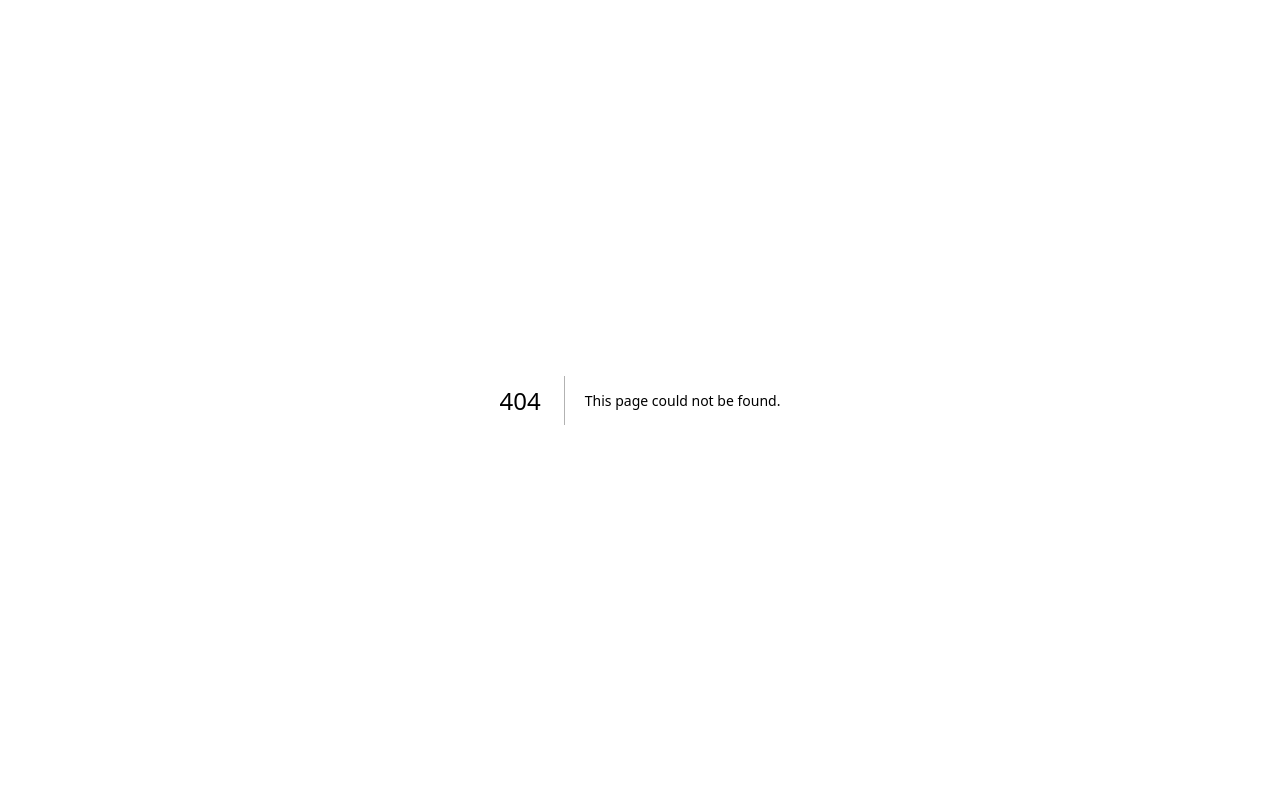
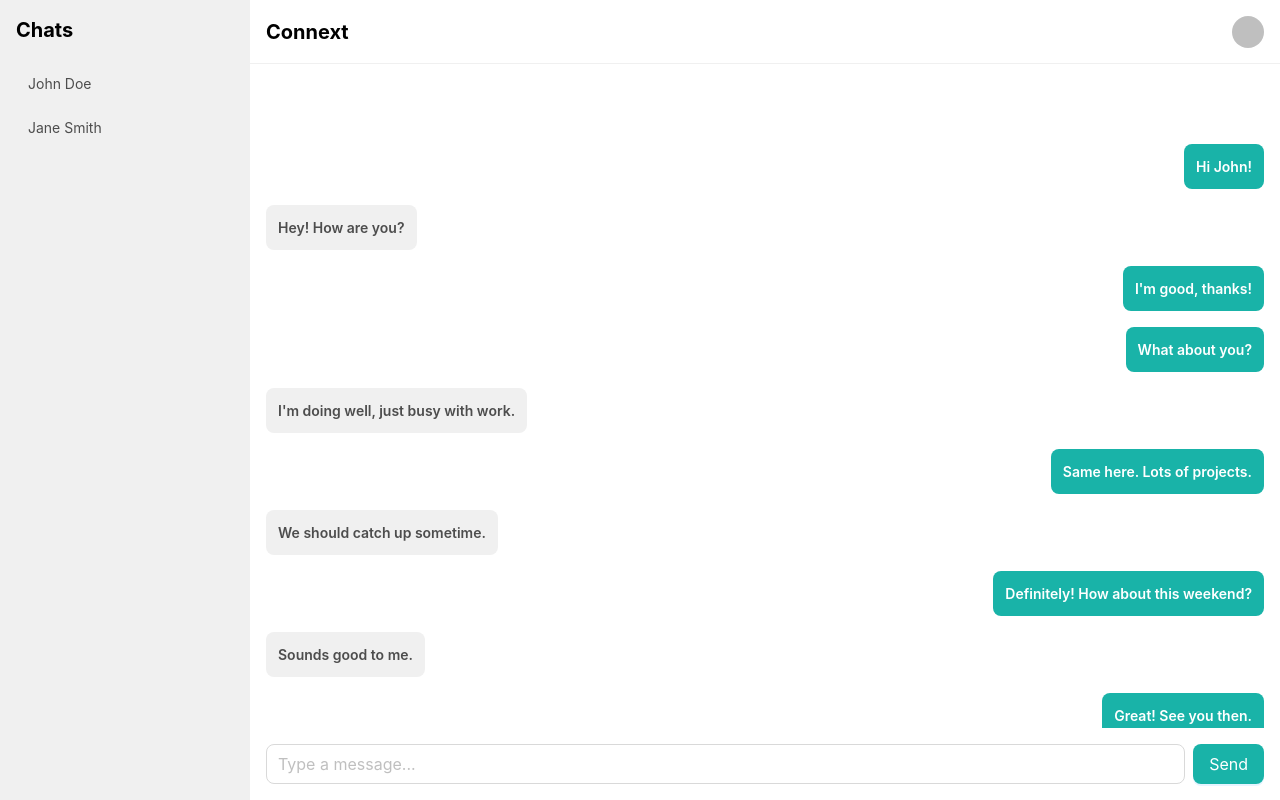
Before and after one commit to namanhpham/ConnextFE, a Next.js app: page /users/1 in a window 1280 px wide. Before the commit this address had no page. Built offline with nearby package versions, Linux system fonts and the light colour scheme.

Commit message:
theme done

```diff
--- a/app/layout.tsx
+++ b/app/layout.tsx
@@ -15,11 +15,11 @@ const theme = {
   components: {
     Button: {
       colorPrimary: '#19b3a8',
-      colorSecondary: '#F5F5F5',
+      colorSecondary: '#F0F0F0',
     },
     Menu: {
-      colorPrimary: '#FFFFFF',
-      colorSecondary: '#F4C7C3',
+      colorPrimary: '#19b3a8',
+      colorSecondary: '#F0F0F0',
     }
   },
 };
--- /dev/null
+++ b/app/users/[id]/page.tsx
@@ -0,0 +1,69 @@
+"use client";
+
+import React from "react";
+import { messages, users } from "../mockData";
+import { Input, Button, Row, Col } from "antd";
+
+const UserPage = ({ params }: { params: { id: string } }) => {
+  const { id } = params;
+
+  const user = users.find((user) => user.id === id);
+  const chatMessages = messages[id] || []; // No more TypeScript error here
+
+  if (!user) {
+    return <div className="p-8 text-center text-gray-500">User not found.</div>;
+  }
+
+  return (
+    <div className="h-full flex flex-col">
+      {/* Chat Header */}
+      <div className="bg-primary text-light p-4 shadow-md flex justify-between items-center">
+        <h2 className="text-lg font-bold text-text">{user.name}</h2>
+        <div className="flex space-x-4">
+          <Button type="text" className="text-light hover:text-highlight">
+            Search
+          </Button>
+          <Button type="text" className="text-light hover:text-highlight">
+            Options
+          </Button>
+        </div>
+      </div>
+
+      {/* Chat Messages */}
+      <div className="flex-1 overflow-y-auto p-4 bg-primary space-y-4">
+        {chatMessages.map((message) => (
+          <Row
+            key={message.id}
+            justify={message.sender === "current" ? "end" : "start"}
+          >
+            <Col>
+              <div
+                className={`font-semibold ${
+                  message.sender === "current"
+                    ? "bg-secondary text-light"
+                    : "bg-accent text-textGray"
+                } p-3 rounded-lg max-w-xs`}
+              >
+                {message.text}
+              </div>
+            </Col>
+          </Row>
+        ))}
+      </div>
+
+      {/* Message Input */}
+      <div className="bg-primary p-4 flex items-center space-x-2">
+        <Input
+          placeholder="Type a message..."
+          className="flex-1"
+          size="large"
+        />
+        <Button type="primary" size="large">
+          Send
+        </Button>
+      </div>
+    </div>
+  );
+};
+
+export default UserPage;
--- a/app/users/layout.tsx
+++ b/app/users/layout.tsx
@@ -1,13 +1,15 @@
-'use client';
+// layout.tsx
+"use client";
 
 import React, { useState } from "react";
-import { ReactNode } from "react";
 import { Layout, Menu, Drawer, Button, Avatar, Dropdown } from "antd";
 import { MenuOutlined } from "@ant-design/icons";
+import Link from "next/link";
+import { users } from "./mockData";
 
 const { Header, Sider, Content } = Layout;
 
-const UsersLayout = ({ children }: { children: ReactNode }) => {
+const UsersLayout = ({ children }: { children: React.ReactNode }) => {
   const [isDrawerOpen, setIsDrawerOpen] = useState(false);
 
   const userMenu = (
@@ -18,23 +20,18 @@ const UsersLayout = ({ children }: { children: ReactNode }) => {
   );
 
   return (
-    <Layout className="h-screen text-black ">
+    <Layout className="h-screen text-black">
       {/* Sidebar for larger screens */}
-      <Sider
-        breakpoint="md"
-        collapsedWidth="0"
-        className="bg-accent hidden md:block"
-        width={250}
-      >
-        <div className="text-text text-xl font-bold p-4">Chats</div>
+      <Sider breakpoint="md" collapsedWidth="0" className="bg-accent hidden md:block" width={250}>
+        <div className="text-xl font-bold p-4">Chats</div>
         <Menu
-            theme="dark"
-            mode="inline"
-            className="bg-primary text-text"
-          items={[
-            { key: "1", label: <span className="text-text">John Doe</span> },
-            { key: "2", label: <span className="text-text">Jane Smith</span> },
-          ]}
+          theme="dark"
+          mode="inline"
+          className="bg-accent"
+          items={users.map((user) => ({
+            key: user.id,
+            label: <Link href={`/users/${user.id}`}><span className="text-textGray">{user.name}</span></Link>,
+          }))}
         />
       </Sider>
 
@@ -49,25 +46,25 @@ const UsersLayout = ({ children }: { children: ReactNode }) => {
         <Menu
           theme="light"
           mode="inline"
-          className="bg-white text-text"
-          items={[
-            { key: "1", label: "John Doe" },
-            { key: "2", label: "Jane Smith" },
-          ]}
+          items={users.map((user) => ({
+            key: user.id,
+            label: <Link href={`/users/${user.id}`}><span className="text-textGray font-semibold">{user.name}</span></Link>,
+          }))}
         />
       </Drawer>
+
       {/* Main Layout */}
       <Layout>
         {/* Header */}
-        <Header className="bg-primary text-white flex items-center justify-between p-4">
+        <Header className="bg-primary text-white flex items-center justify-between p-4 border-b border-accent">
           <Button
             type="text"
             icon={<MenuOutlined />}
             className="text-white md:hidden"
             onClick={() => setIsDrawerOpen(true)}
           />
-          <h1 className="text-xl font-bold">Connext</h1>
-          <Dropdown overlay={userMenu} trigger={['click']}>
+          <h1 className="text-xl font-bold text-black">Connext</h1>
+          <Dropdown overlay={userMenu} trigger={["click"]}>
             <Avatar className="cursor-pointer" />
           </Dropdown>
         </Header>
--- /dev/null
+++ b/app/users/mockData.ts
@@ -0,0 +1,32 @@
+// mockData.ts
+export const users = [
+  { id: "1", name: "John Doe" },
+  { id: "2", name: "Jane Smith" },
+];
+
+export const messages: { [key: string]: { id: number; text: string; sender: string }[] } = {
+  "1": [
+    { id: 1, text: "Hi John!", sender: "current" },
+    { id: 2, text: "Hey! How are you?", sender: "other" },
+    { id: 3, text: "I'm good, thanks!", sender: "current" },
+    { id: 4, text: "What about you?", sender: "current" },
+    { id: 5, text: "I'm doing well, just busy with work.", sender: "other" },
+    { id: 6, text: "Same here. Lots of projects.", sender: "current" },
+    { id: 7, text: "We should catch up sometime.", sender: "other" },
+    { id: 8, text: "Definitely! How about this weekend?", sender: "current" },
+    { id: 9, text: "Sounds good to me.", sender: "other" },
+    { id: 10, text: "Great! See you then.", sender: "current" },
+  ],
+  "2": [
+    { id: 1, text: "Hello Jane!", sender: "current" },
+    { id: 2, text: "Hi! Long time no see!", sender: "other" },
+    { id: 3, text: "Yeah, it's been a while.", sender: "current" },
+    { id: 4, text: "How have you been?", sender: "current" },
+    { id: 5, text: "I've been good, just busy with life.", sender: "other" },
+    { id: 6, text: "I hear you. Same here.", sender: "current" },
+    { id: 7, text: "We should meet up soon.", sender: "other" },
+    { id: 8, text: "Absolutely! How about next week?", sender: "current" },
+    { id: 9, text: "Next week works for me.", sender: "other" },
+    { id: 10, text: "Perfect! Let's do it.", sender: "current" },
+  ],
+};
--- a/app/users/page.tsx
+++ b/app/users/page.tsx
@@ -1,65 +1,24 @@
+"use client";
+
 import React from "react";
-import { Input, Button, Row, Col } from "antd";
 
-// Mock data for chat messages
-const messages = [
-  { id: 1, text: "Hi there! How are you?", sender: "other" },
-  { id: 2, text: "I’m good! How about you?", sender: "current" },
-  { id: 3, text: "Great to hear that! I'm doing well too.", sender: "other" },
-  { id: 4, text: "Awesome! What’s new?", sender: "current" },
-];
-
-const UsersPage = () => {
+const EmptyState = () => {
   return (
-    <div className="h-full flex flex-col">
-      {/* Chat Header */}
-      <div className="bg-primary text-light p-4 shadow-md flex justify-between items-center">
-        <h2 className="text-lg font-bold text-text">John Doe</h2>
-        <div className="flex space-x-4">
-          <Button type="text" className="text-light hover:text-highlight">
-            Search
-          </Button>
-          <Button type="text" className="text-light hover:text-highlight">
-            Options
-          </Button>
-        </div>
-      </div>
-
-      {/* Chat Messages */}
-      <div className="flex-1 overflow-y-auto p-4 bg-primary space-y-4">
-        {messages.map((message) => (
-          <Row
-            key={message.id}
-            justify={message.sender === "current" ? "end" : "start"}
-          >
-            <Col>
-              <div
-                className={`font-semibold ${
-                  message.sender === "current"
-                    ? "bg-secondary text-light"
-                    : "bg-accent text-textGray"
-                } p-3 rounded-lg max-w-xs`}
-              >
-                {message.text}
-              </div>
-            </Col>
-          </Row>
-        ))}
-      </div>
-
-      {/* Message Input */}
-      <div className="bg-primary p-4 flex items-center space-x-2">
-        <Input
-          placeholder="Type a message..."
-          className="flex-1"
-          size="large"
-        />
-        <Button type="primary" size="large">
-          Send
-        </Button>
+    <div className="h-full flex items-center justify-center text-center">
+      <div>
+        <h2 className="text-2xl font-semibold text-gray-700">
+          Select a conversation
+        </h2>
+        <p className="text-gray-500 mt-2">
+          Choose a chat from the left sidebar to start messaging.
+        </p>
       </div>
     </div>
   );
 };
 
+const UsersPage = () => {
+  return <EmptyState />;
+};
+
 export default UsersPage;
--- a/tailwind.config.ts
+++ b/tailwind.config.ts
@@ -11,10 +11,11 @@ const config: Config = {
       colors: {
         primary: "#FFFFFF", // Beige for the main sidebar and background
         secondary: "#19b3a8",
-        accent: "#F5F5F5", // Coral pink for action items
+        accent: "#F0F0F0", // Coral pink for action items
+
         highlight: "#FFF8F4", // Off-white for chat bubbles
         light: "#FFFFFF", // White for the background
-        textGray: "4D4D4D", // Dark gray for improved readability
+        textGray: "#4D4D4D", // Dark gray for improved readability
         warning: "#FF6961", // Warmer red for warnings or errors
       },
     },
```
